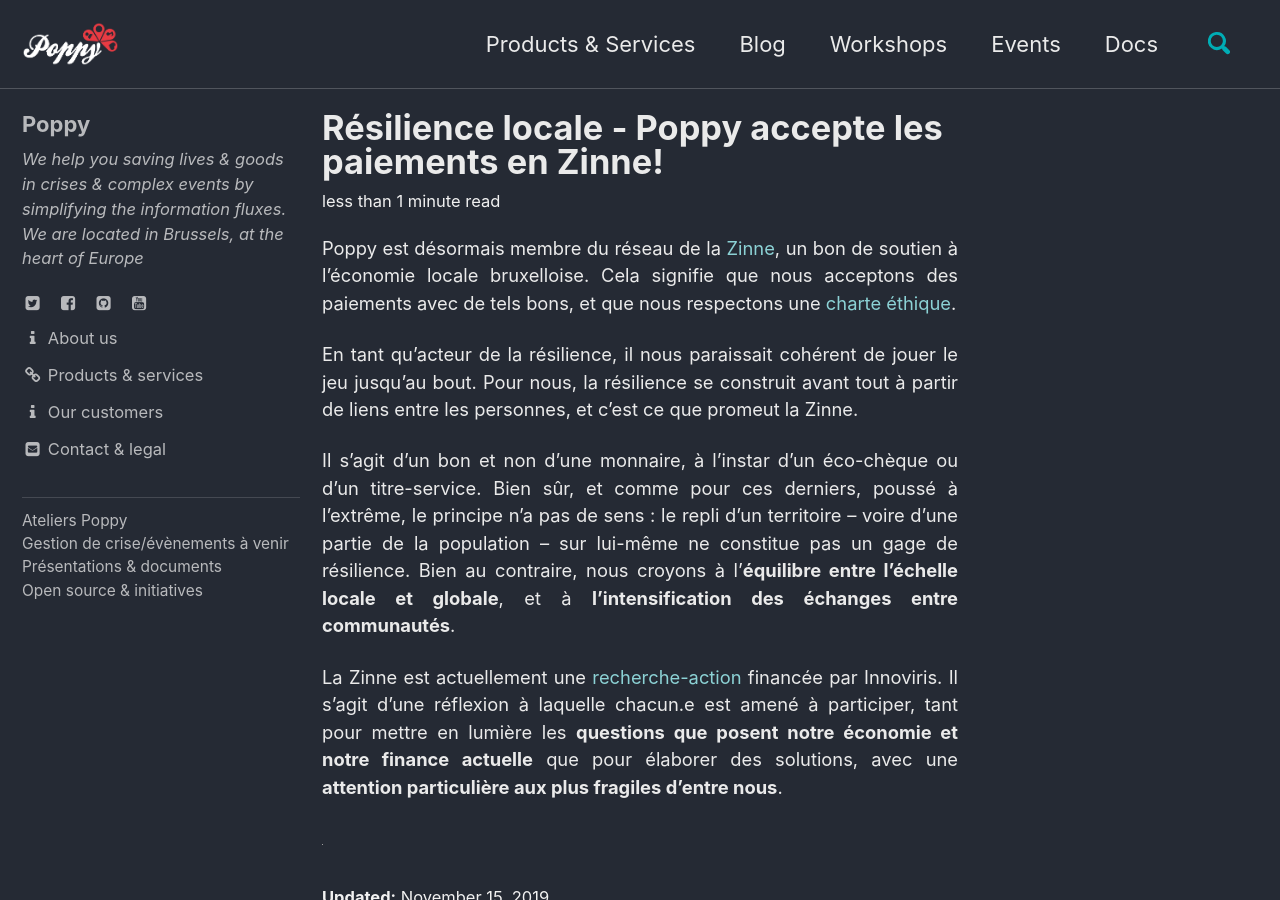
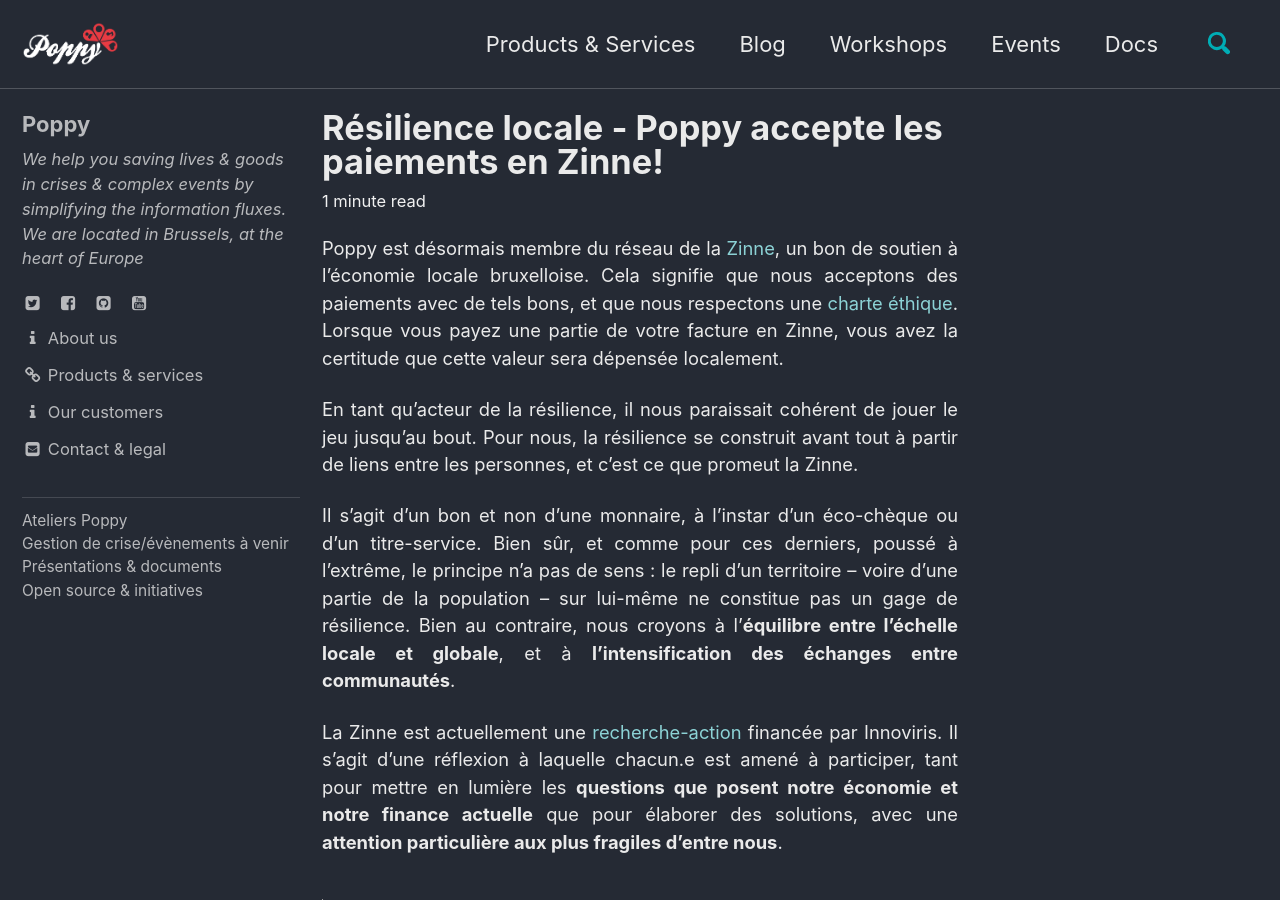
Before and after one commit to ccloquet/ccloquet.github.io, a Jekyll site: the page built from _posts/2019-11-15-zinne.md, in a window 1280 px wide and 900 px high. Built offline with Jekyll 4.4.1, drawn with Linux system fonts in a browser that asks for light colours; cached includes are drawn as plain includes.

Commit message:
Update 2019-11-15-zinne.md

```diff
--- a/_posts/2019-11-15-zinne.md
+++ b/_posts/2019-11-15-zinne.md
@@ -2,7 +2,7 @@
 title: Résilience locale - Poppy accepte les paiements en Zinne!
 ---
 
-Poppy est désormais membre du réseau de la [Zinne](https://zinne.brussels), un bon de soutien à l'économie locale bruxelloise. Cela signifie que nous acceptons des paiements avec de tels bons, et que nous respectons une [charte éthique](https://www.zinne.brussels/la-charte/).
+Poppy est désormais membre du réseau de la [Zinne](https://zinne.brussels), un bon de soutien à l'économie locale bruxelloise. Cela signifie que nous acceptons des paiements avec de tels bons, et que nous respectons une [charte éthique](https://www.zinne.brussels/la-charte/). Lorsque vous payez une partie de votre facture en Zinne, vous avez la certitude que cette valeur sera dépensée localement.
 
 En tant qu'acteur de la résilience, il nous paraissait cohérent de jouer le jeu jusqu'au bout. Pour nous, la résilience se construit avant tout à partir de liens entre les personnes, et c'est ce que promeut la Zinne.
 
```
